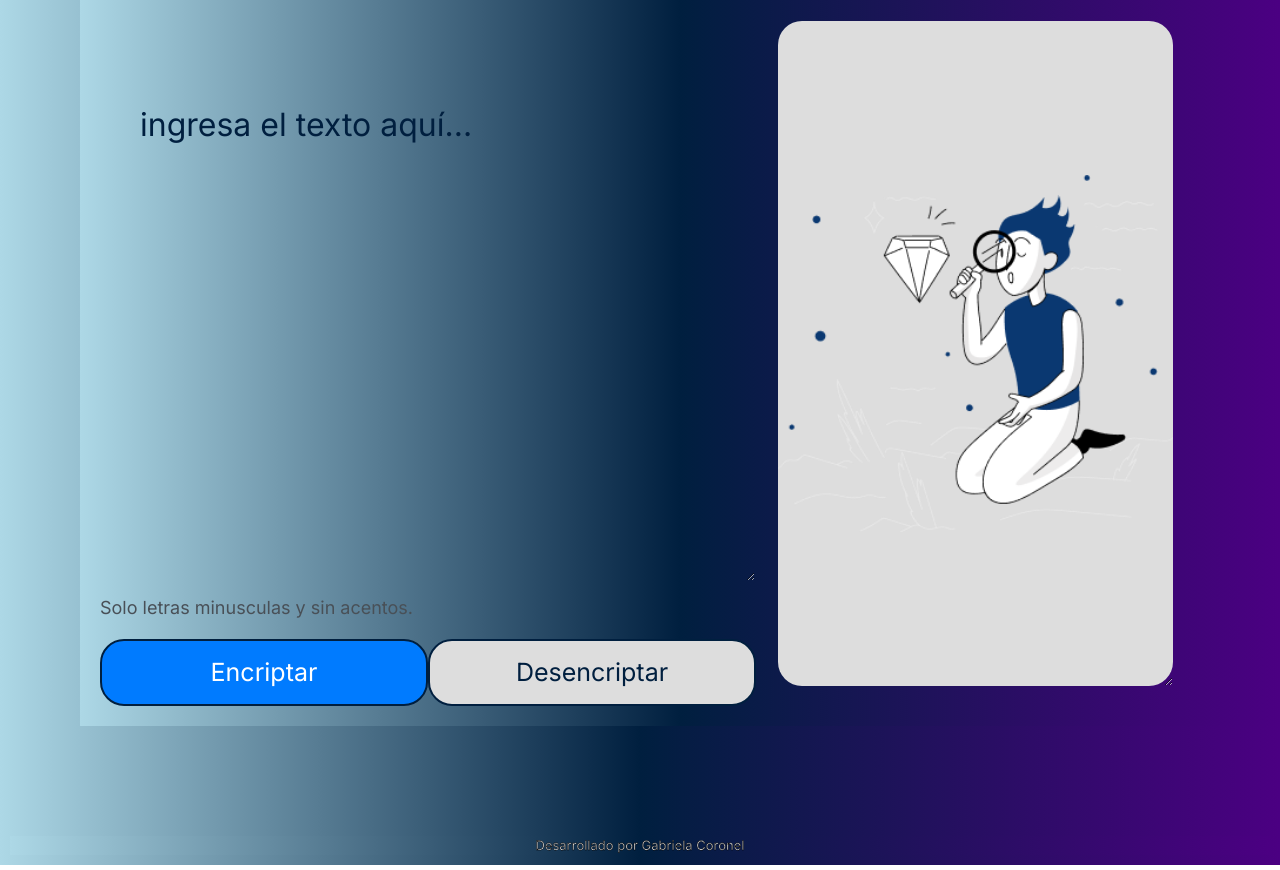
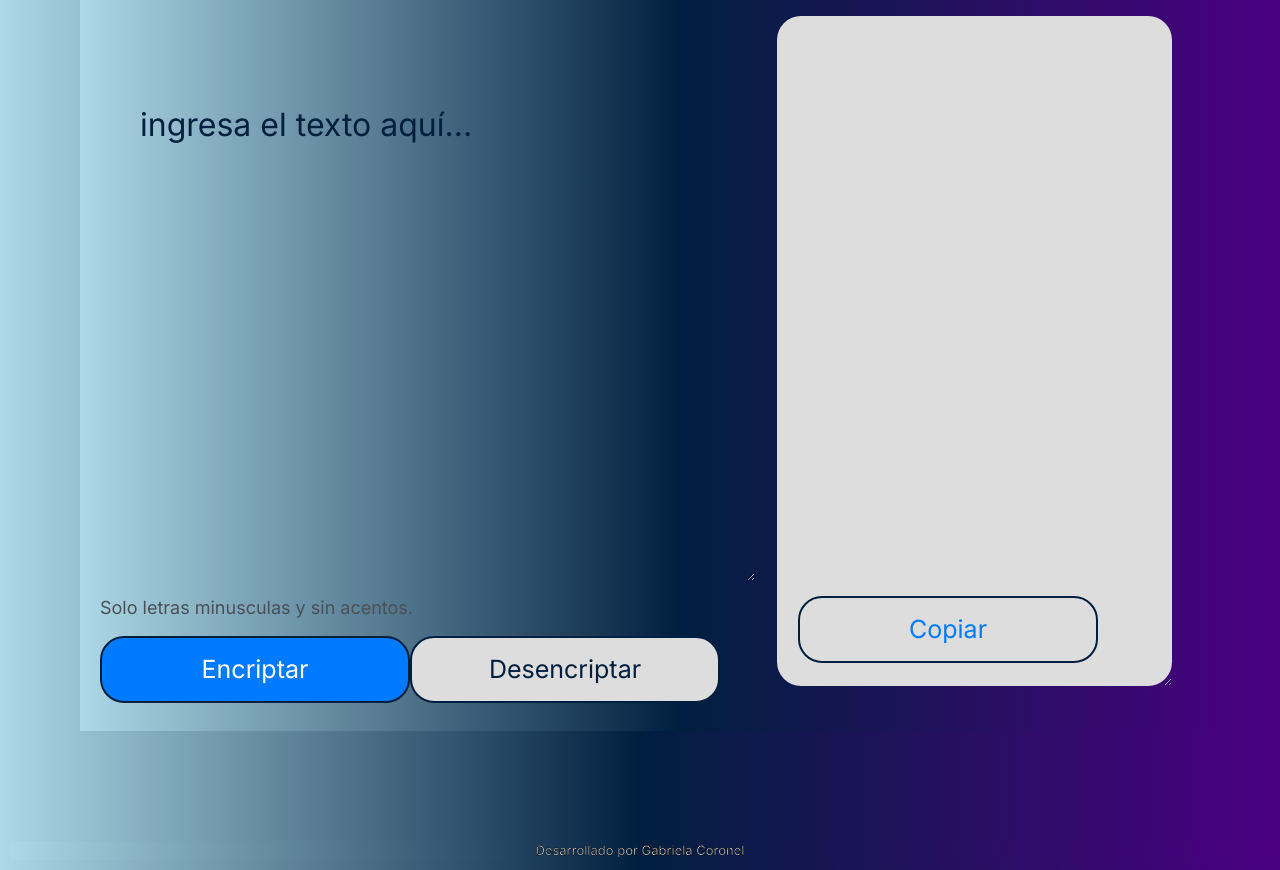
Before and after one commit to lagabyok/encriptador, a plain HTML site: page index2.html in a window 1280 px wide. Both pictures are taken after a click on the button "Encriptar". Shown: the part 73-943 px from the top of the page. Drawn offline with Linux system fonts and the light colour scheme.

Commit message:
terminado
.

```diff
--- a/app.js
+++ b/app.js
@@ -0,0 +1,96 @@
+const TextArea = document.querySelector(".texto");
+const Mensaje = document.querySelector(".mensaje");
+let textoAnterior = ""; // Variable para almacenar el texto antes de la operación
+
+// La letra "e" es convertida para "enter"
+// La letra "i" es convertida para "imes"
+// La letra "a" es convertida para "ai"
+// La letra "o" es convertida para "ober"
+// La letra "u" es convertida para "ufat"
+
+function btnEncriptarTexto() {
+    if (verificarTexto(TextArea.value)) {
+        const textoEncriptado = encriptar(TextArea.value);
+        Mensaje.value = textoEncriptado;
+        TextArea.value = "";
+        Mensaje.style.backgroundImage = "none"; // Elimina la imagen de fondo
+        textoAnterior = textoEncriptado; // Actualiza el texto anterior con el encriptado
+
+        // Actualiza el estado para saber si debemos recargar la página en el futuro
+        localStorage.setItem('textoAnterior', textoEncriptado);
+    } else {
+        alert("El texto contiene caracteres no permitidos. Solo se permiten letras minúsculas sin acentos ni caracteres especiales.");
+        TextArea.focus(); // Enfoca el área de texto para que el usuario pueda corregir
+    }
+}
+
+function encriptar(stringEncriptada) {
+    let matrizCodigo = [["e", "enter"], ["i", "imes"], ["a", "ai"], ["o", "ober"], ["u", "ufat"]];
+    stringEncriptada = stringEncriptada.toLowerCase();
+
+    for (let i = 0; i < matrizCodigo.length; i++) {
+        if (stringEncriptada.includes(matrizCodigo[i][0])) {
+            stringEncriptada = stringEncriptada.replaceAll(matrizCodigo[i][0], matrizCodigo[i][1]);
+        }
+    }
+    return stringEncriptada;
+}
+
+function btnDesencriptarTexto() {
+    if (verificarTexto(TextArea.value)) {
+        const textoDesencriptado = desencriptar(TextArea.value);
+        Mensaje.value = textoDesencriptado;
+        Mensaje.style.backgroundImage = "none"; // Elimina la imagen de fondo
+        textoAnterior = textoDesencriptado; // Actualiza el texto anterior con el desencriptado
+
+        // Actualiza el estado para saber si debemos recargar la página en el futuro
+        localStorage.setItem('textoAnterior', textoDesencriptado);
+    } else {
+        alert("El texto contiene caracteres no permitidos. Solo se permiten letras minúsculas sin acentos ni caracteres especiales.");
+        TextArea.focus(); // Enfoca el área de texto para que el usuario pueda corregir
+    }
+}
+
+function desencriptar(stringDesencriptada) {
+    let matrizCodigo = [["e", "enter"], ["i", "imes"], ["a", "ai"], ["o", "ober"], ["u", "ufat"]];
+    stringDesencriptada = stringDesencriptada.toLowerCase();
+
+    for (let i = 0; i < matrizCodigo.length; i++) {
+        if (stringDesencriptada.includes(matrizCodigo[i][1])) {
+            stringDesencriptada = stringDesencriptada.replaceAll(matrizCodigo[i][1], matrizCodigo[i][0]);
+        }
+    }
+    return stringDesencriptada;
+}
+
+function verificarTexto(texto) {
+    const regex = /^[a-z\s]*$/;
+    return regex.test(texto);
+}
+
+function btnCopiaTexto() {
+    Mensaje.select();
+    document.execCommand('copy');
+    Mensaje.value = ""; // Elimina el texto del campo después de copiarlo
+    Mensaje.style.backgroundImage = "url(imagenes/Muñeco.png)"; // Restaura la imagen de fondo
+}
+
+// Verifica si se debe recargar la página
+function verificarYRecargar() {
+    const textoActual = TextArea.value;
+    const textoGuardado = localStorage.getItem('textoAnterior');
+
+    if (textoGuardado && textoActual !== textoGuardado) {
+        localStorage.removeItem('textoAnterior'); // Limpiar el almacenamiento después de la comparación
+        location.reload(); // Recarga la página si el texto ha cambiado
+    }
+}
+
+// Llama a esta función después de encriptar o desencriptar
+window.onload = () => {
+    // Llama a verificarYRecargar solo si hay un texto guardado
+    const textoGuardado = localStorage.getItem('textoAnterior');
+    if (textoGuardado) {
+        verificarYRecargar();
+    }
+};
--- a/index2.html
+++ b/index2.html
@@ -4,31 +4,33 @@
     <meta charset="UTF-8">
     <meta name="viewport" content="width=device-width, initial-scale=1.0">
     <link rel="preconnect" href="https://fonts.googleapis.com">
-<link rel="preconnect" href="https://fonts.gstatic.com" crossorigin>
-<link href="https://fonts.googleapis.com/css2?family=Inter:ital,opsz,wght@0,14..32,100..900;1,14..32,100..900&display=swap" rel="stylesheet">
+    <link rel="preconnect" href="https://fonts.gstatic.com" crossorigin>
+    <link href="https://fonts.googleapis.com/css2?family=Inter:ital,opsz,wght@0,14..32,100..900;1,14..32,100..900&display=swap" rel="stylesheet">
     <title>Encriptador de Textos</title>
     <link rel="stylesheet" href="styles2.css">
 </head>
 <body>
-    <header><img class="logo" src="imagenes\Logo.png" alt="logo de alura"></header>
+    <header><img class="logo" src="imagenes/Logo.png" alt="logo de alura"></header>
     <main class="container">
         <section class="form-group">
             <textarea class="texto" id="inputTexto" cols="30" rows="10" placeholder="Ingresa el texto aquí..."></textarea>
             <div class="info"><h6>Solo letras minusculas y sin acentos.</h6></div>
             <div class="buttons">
-                <button class="encriptar" onclick="encriptarTexto()">Encriptar</button>
-                <button class="desencriptar" onclick="desencriptarTexto()">Desencriptar</button>
+                <button class="encriptar" onclick="btnEncriptarTexto()">Encriptar</button>
+                <button class="desencriptar" onclick="btnDesencriptarTexto()">Desencriptar</button>
             </div>
         </section>
 
-
         <section class="resultado-group">
             <textarea class="mensaje" id="resultado" cols="17" rows="10" readonly></textarea>
+            <div class="btnc">
+                <button class="copiar" onclick="btnCopiaTexto()">Copiar</button>
+            </div>
         </section>
     </main>
     <footer>
         <p>Desarrollado por Gabriela Coronel</p>
     </footer>
-    <script src="script.js"></script>
+    <script src="app.js"></script>
 </body>
 </html>
--- a/styles.css
+++ /dev/null
@@ -1,51 +0,0 @@
-body {
-    font-family: Arial, sans-serif;
-    display: flex;
-    justify-content: center;
-    align-items: center;
-    height: 100vh;
-    background-color: #f5f5f5;
-    margin: 0;
-}
-
-.container {
-    background: #fff;
-    padding: 20px;
-    border-radius: 8px;
-    box-shadow: 0 0 10px rgba(0,0,0,0.1);
-    width: 80%;
-    max-width: 600px;
-}
-
-textarea {
-    width: 100%;
-    height: 100px;
-    margin-bottom: 10px;
-    padding: 10px;
-    border: 1px solid #ddd;
-    border-radius: 4px;
-    font-size: 16px;
-}
-
-select, input {
-    margin-bottom: 10px;
-    padding: 10px;
-    border: 1px solid #ddd;
-    border-radius: 4px;
-    font-size: 16px;
-}
-
-button {
-    background-color: #007bff;
-    color: #fff;
-    border: none;
-    padding: 10px 20px;
-    border-radius: 4px;
-    cursor: pointer;
-    font-size: 16px;
-    margin-right: 10px;
-}
-
-button:hover {
-    background-color: #0056b3;
-}
--- a/styles2.css
+++ b/styles2.css
@@ -36,8 +36,13 @@ main{
 
 }
 .resultado-group{
+    background: none;
+    display: flex;
+    flex-direction: column; /* Alinea los elementos verticalmente */
+    height: 700px;
+    margin-top: 0px;
 
-    background: none;
+
 }
 
 .texto {
@@ -72,7 +77,7 @@ main{
     color: #001f3f;
     margin-right: 98px;
     margin-left: 20px;
-    margin-top: 10px;
+    margin-top: 5px;
     padding: 20px;
     position: relative;
     height: 90%;
@@ -84,7 +89,7 @@ main{
 
 .buttons {
     display: flex;
-    margin-top: 18px;
+    margin-top: 15px;
     background:none;
 }
 
@@ -96,7 +101,7 @@ main{
     border-radius: 24px;
     cursor: pointer;
     font-size:25px;
-    width: 328px;
+    width: 310px;
     height: 67px;
 }
 
@@ -108,9 +113,29 @@ main{
     border-radius: 24px;
     cursor: pointer;
     font-size:25px;
-    width: 328px;
+    width: 310px;
     height: 67px;
 }
+.btnc{
+    margin-top: -90px;
+    margin-left:8%;
+    z-index:1;
+    background:none;
+}
+.copiar {
+    background: #ddd;
+    border: 2px solid #001f3f !important;
+    color:#007bff;
+    padding: 10px;
+    border-radius: 24px;
+    cursor: pointer;
+    font-size:25px;
+    width: 300px;
+    height: 67px;
+
+}
+
+
 
 footer {
     margin-top: auto;
```
Also changed, not shown: index.html (deleted, +0 -26 lines), imagenes/skilss.png (added), 1 other file.
